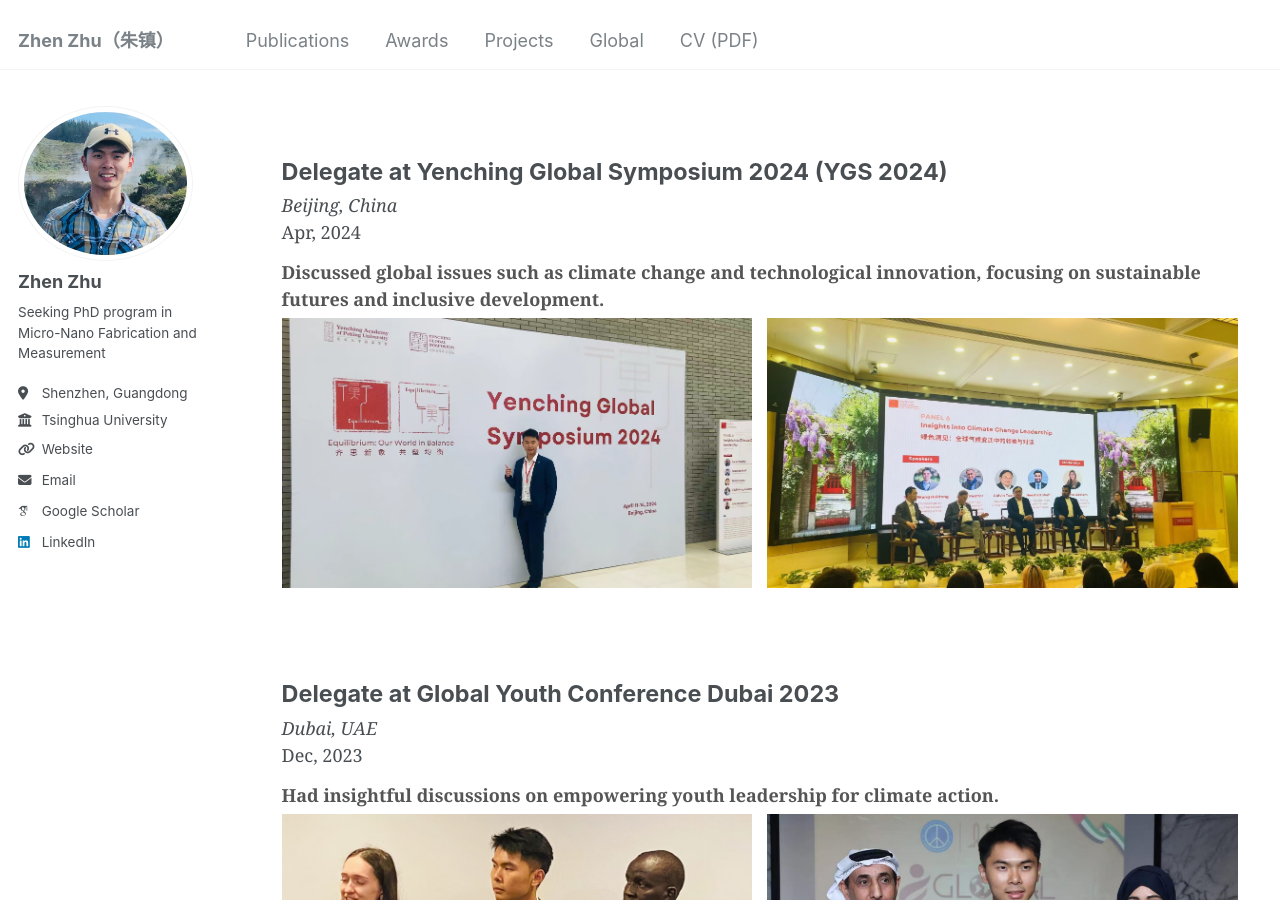
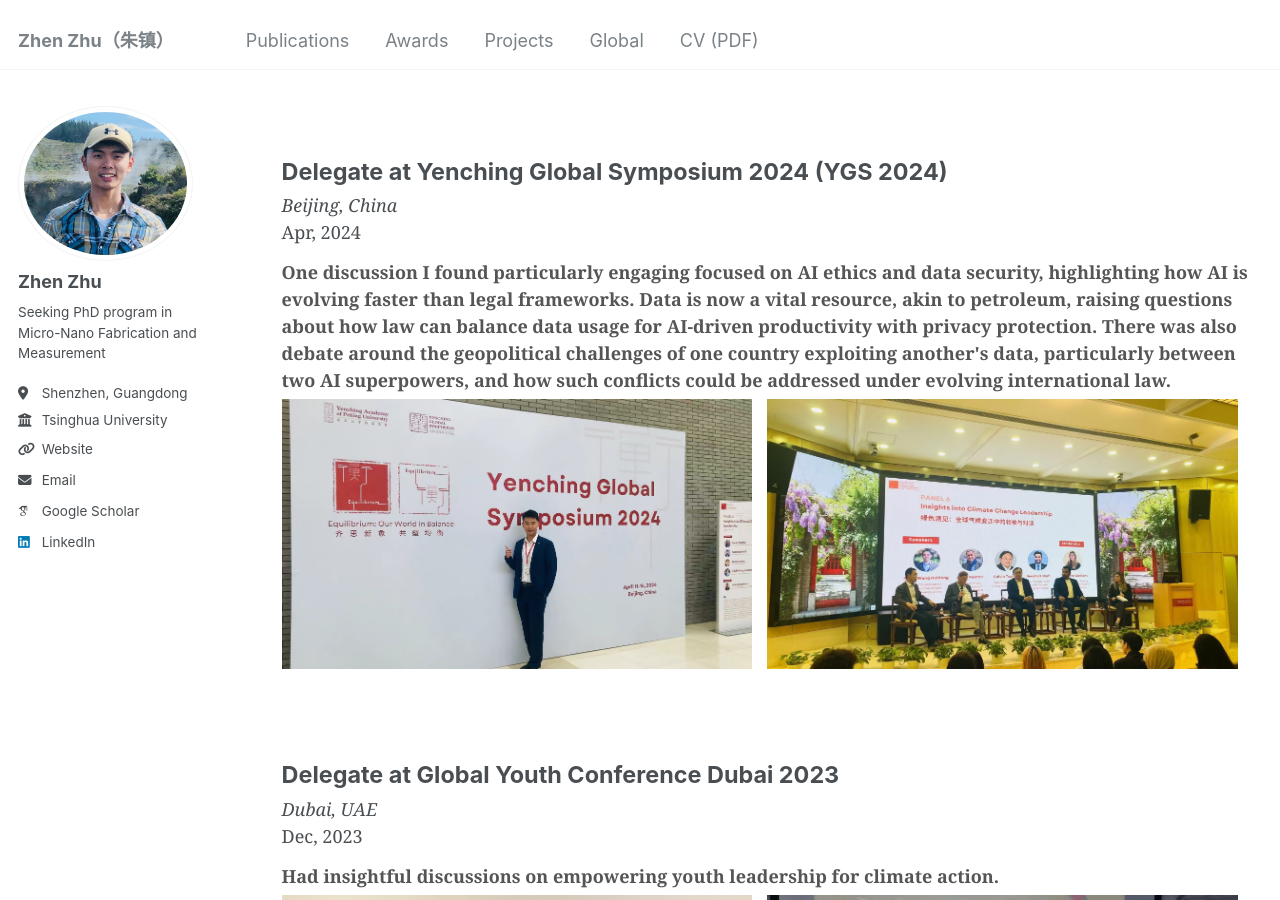
Before and after one commit to zhenzhuzz/zhenzhuzz.github.io, a Jekyll site: the page built from _pages/global.html, in a window 1280 px wide and 900 px high, scrolled down 739 px. Built offline with Jekyll 4.4.1, drawn with Linux system fonts in a browser that asks for light colours; some web fonts are replaced.

Commit message:
Update global.html

```diff
--- a/_pages/global.html
+++ b/_pages/global.html
@@ -23,7 +23,7 @@ author_profile: true
   <div class="program">
     <h3 class="program-title">Delegate at Yenching Global Symposium 2024 (YGS 2024)</h3>
     <p class="locdate"><em>Beijing, China</em><br>Apr, 2024</p>
-    <p class="feeling-section">Discussed global issues such as climate change and technological innovation, focusing on sustainable futures and inclusive development.</p>
+    <p class="feeling-section">One discussion I found particularly engaging focused on AI ethics and data security, highlighting how AI is evolving faster than legal frameworks. Data is now a vital resource, akin to petroleum, raising questions about how law can balance data usage for AI-driven productivity with privacy protection. There was also debate around the geopolitical challenges of one country exploiting another's data, particularly between two AI superpowers, and how such conflicts could be addressed under evolving international law.</p>
     <div class="program-images">
       <img src="/images/YGS-1.jpg" alt="YGS Image 1" class="program-image">
       <img src="/images/YGS-2.jpg" alt="YGS Image 2" class="program-image">
```
